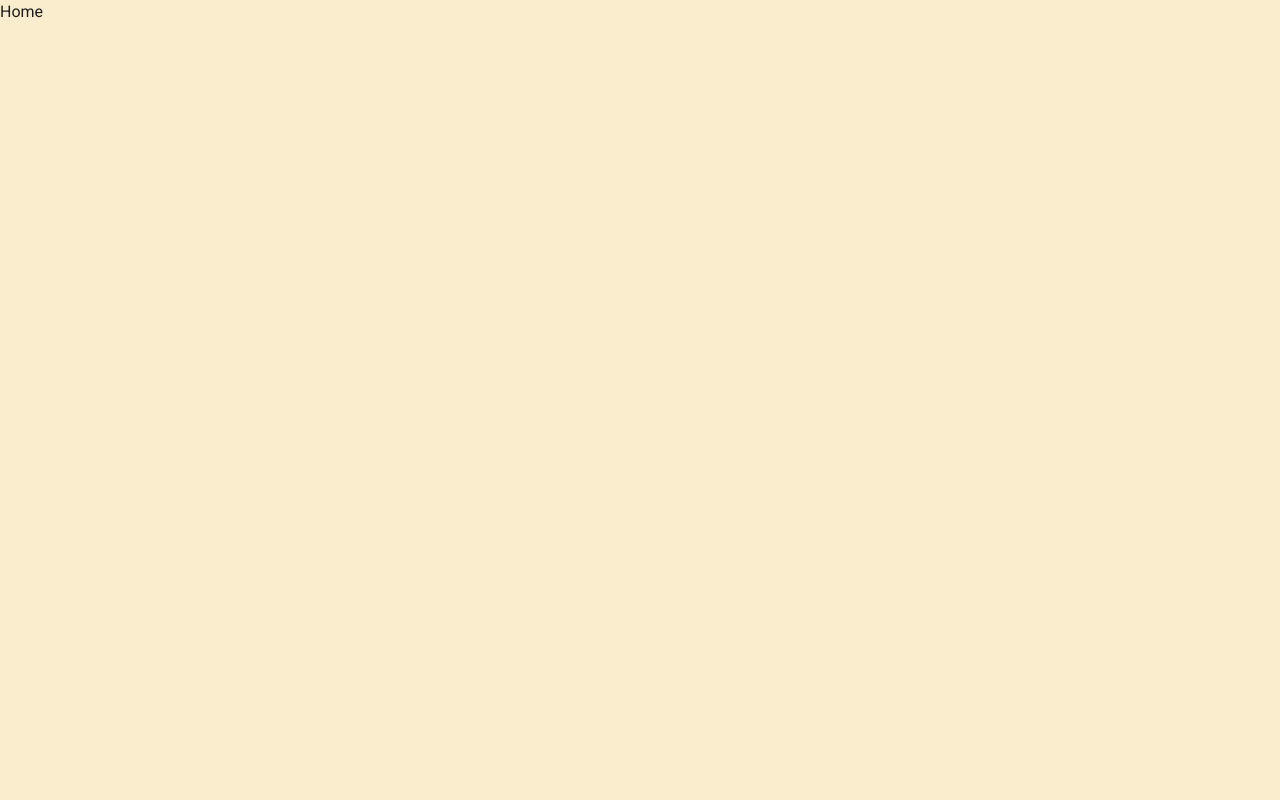
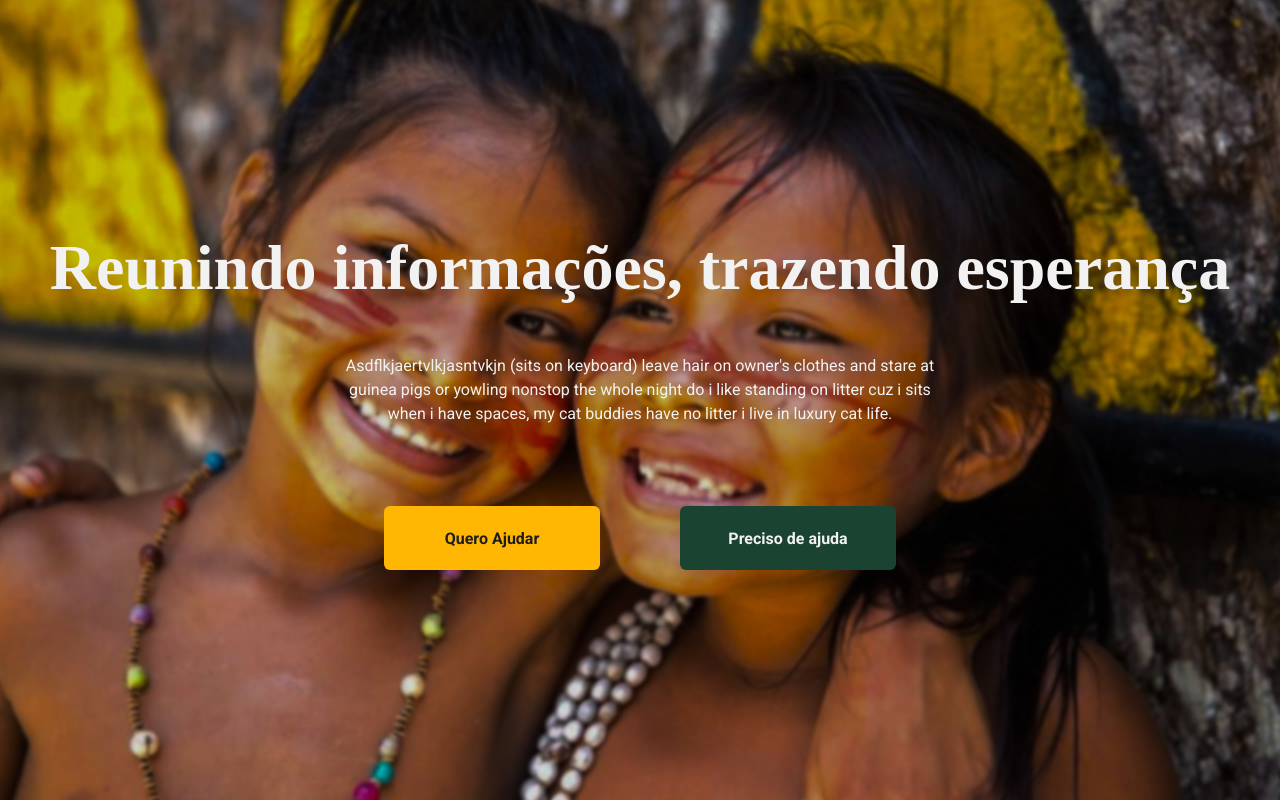
Before and after one commit to marcelosj3/sos-brazil, a React (Create React App) app: page / in a window 1280 px wide. Built offline with nearby package versions, Linux system fonts and the light colour scheme; a web font is replaced by a local one.

Commit message:
feat: create page sections,  add font sizes themes
Created a sections folder into the home page;
Created a general info section component to implement the page;
Added an image asset to store the new images;
Added some font sizes to the themes.

```diff
--- /dev/null
+++ b/src/pages/home/Sections/GeneralInfo.tsx
@@ -0,0 +1,64 @@
+import { Box, Button, Flex, Heading, Text } from '@chakra-ui/react';
+
+import backgroundImage from '../../../assets/indigenous-brazilian-people-background.png';
+
+export const GeneralInfo = () => {
+  return (
+    <Flex
+      h="100vh"
+      w="100vw"
+      backgroundImage={backgroundImage}
+      backgroundPosition="center"
+      backgroundSize="cover"
+      backgroundRepeat="no-repeat"
+      flexDirection="column"
+      justifyContent="center"
+      alignItems="center"
+    >
+      <Heading
+        fontSize={['1xl', '4xl', '5xl']}
+        color="gray.100"
+        marginBottom={['32px', '48px']}
+        maxW={['300px', '1200px']}
+        textAlign="center"
+      >
+        Reunindo informações, trazendo esperança
+      </Heading>
+      <Text
+        color="gray.100"
+        marginBottom={['48px', '80px']}
+        maxW={['150px', '350px', '600px']}
+        textAlign="center"
+      >
+        Asdflkjaertvlkjasntvkjn (sits on keyboard) leave hair on owner's clothes
+        and stare at guinea pigs or yowling nonstop the whole night do i like
+        standing on litter cuz i sits when i have spaces, my cat buddies have no
+        litter i live in luxury cat life.
+      </Text>
+      <Flex flexDirection={['column', 'row']}>
+        <Button
+          bg="primary.300"
+          color="gray.300"
+          h={['40px', '64px']}
+          w={['160px', '216px']}
+          marginBottom={['20px', '0']}
+          _hover={{ bg: 'primary.200' }}
+          _focus={{}}
+        >
+          Quero Ajudar
+        </Button>
+        <Button
+          bg="secondary.300"
+          color="gray.100"
+          h={['40px', '64px']}
+          w={['160px', '216px']}
+          marginLeft={['0', '40px', '80px']}
+          _hover={{ bg: 'secondary.200' }}
+          _focus={{}}
+        >
+          Preciso de ajuda
+        </Button>
+      </Flex>
+    </Flex>
+  );
+};
--- a/src/pages/home/index.tsx
+++ b/src/pages/home/index.tsx
@@ -1,3 +1,9 @@
+import { GeneralInfo } from './Sections/GeneralInfo';
+
 export const Home = () => {
-  return <h1>Home</h1>;
+  return (
+    <>
+      <GeneralInfo />
+    </>
+  );
 };
--- a/src/styles/theme.ts
+++ b/src/styles/theme.ts
@@ -43,6 +43,12 @@ export const theme = extendTheme({
     lg: '1.125rem',
     xl: '1.375rem',
     '1xl': '1.625rem',
+    '2xl': '2rem',
+    '3xl': '2.5rem',
+    '4xl': '3.5rem',
+    '5xl': '4rem',
+    '6xl': '4.5rem',
+    '7xl': '5rem',
   },
 
   styles: {
```
Also changed, not shown: src/assets/indigenous-brazilian-people-background.png (added).
